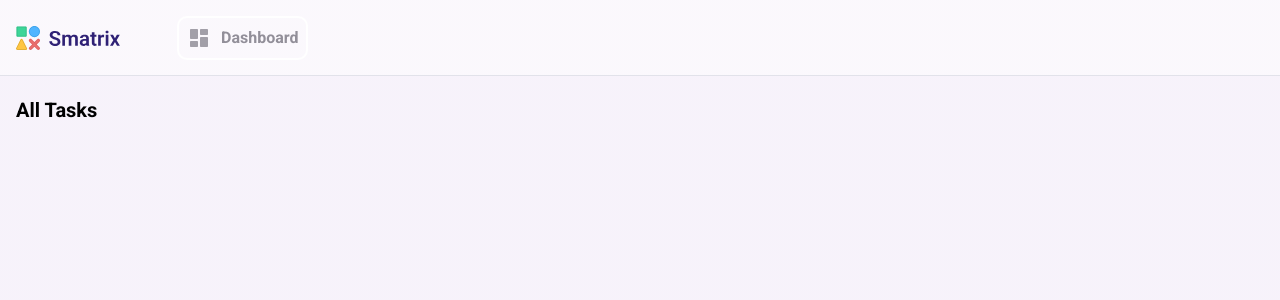
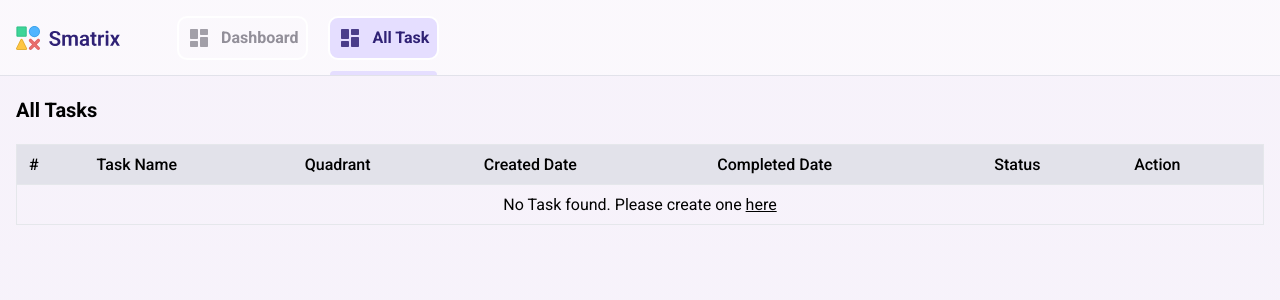
Before and after one commit to Yogeshraj/smatrix, a Next.js app: page /all-tasks in a window 1280 px wide. Shown: the top 300 px of the page. Built offline with nearby package versions, Linux system fonts and the light colour scheme.

Commit message:
temp commit

```diff
--- a/src/components/navbar/navbar.tsx
+++ b/src/components/navbar/navbar.tsx
@@ -27,7 +27,7 @@ const Navbar = () => {
               </div>
             </Link>
 
-            {/* <Link href='/all-tasks'>
+            <Link href='/all-tasks'>
               <div
                 className={`${
                   router?.route === "/all-tasks" ? "active" : ""
@@ -35,7 +35,7 @@ const Navbar = () => {
                 <TaskIcon />
                 <span className='pl-2.5 font-semibold'>All Task</span>
               </div>
-            </Link> */}
+            </Link>
           </div>
 
           {/* TODO: Login Menu */}
--- a/src/components/quadrants/Square.tsx
+++ b/src/components/quadrants/Square.tsx
@@ -24,7 +24,7 @@ const Square: FC<SquareProps> = ({
   return (
     <div
       className={`rounded-2xl bg-${color}-100 border border-${color}-400 p-2.5 min-h-[402px] ${
-        index === 4 ? `last-square bg-${color}` : ""
+        index === 4 ? `md:row-start-1 md:row-end-2 md:col-start-3 bg-${color}` : ""
       }`}>
       <div className='flex flex-col'>
         <div
@@ -37,7 +37,7 @@ const Square: FC<SquareProps> = ({
           <Droppable droppableId={boardTitle}>
             {(provided) => (
               <div
-                className='characters min-h-[347px]'
+                className='characters min-h-[347px] max-h-[347px] overflow-y-auto'
                 {...provided.droppableProps}
                 ref={provided.innerRef}>
                 {tasks?.map(({ id, title, completed }, index) => {
--- /dev/null
+++ b/src/components/table/Table.tsx
@@ -0,0 +1,106 @@
+import useStore from "@/store/store";
+import Link from "next/link";
+import React, { useEffect, useState } from "react";
+
+interface MyItem {
+  boardID: string;
+  boardName: string;
+  completed: boolean;
+  title: string;
+}
+
+const Table = () => {
+  const { allTasks, boards }: any = useStore();
+  const [tableAllTask, setTableAllTask] = useState([]);
+
+  useEffect(() => {
+    setTableAllTask(allTasks);
+  }, [allTasks]);
+
+  return (
+    <div>
+      <table className='w-full'>
+        <thead>
+          <tr className='border bg-medium-grey border-gray-200 transition-colors'>
+            <th className='h-10 px-3 text-left align-middle font-medium text-muted-foreground max-w-[120px]'>
+              #
+            </th>
+            <th className='h-10 px-3 text-left align-middle font-medium text-muted-foreground'>
+              Task Name
+            </th>
+            <th className='h-10 px-3 text-left align-middle font-medium text-muted-foreground'>
+              Quadrant
+            </th>
+            <th className='h-10 px-3 text-left align-middle font-medium text-muted-foreground'>
+              Created Date
+            </th>
+            <th className='h-10 px-3 text-left align-middle font-medium text-muted-foreground'>
+              Completed Date
+            </th>
+            <th className='h-10 px-3 text-left align-middle font-medium text-muted-foreground'>
+              Status
+            </th>
+            <th className='h-10 px-3 text-left align-middle font-medium text-muted-foreground'>
+              Action
+            </th>
+          </tr>
+        </thead>
+        <tbody>
+          {tableAllTask.length ? (
+            tableAllTask
+              .sort((a: MyItem, b: MyItem) => (a.title > b.title ? 1 : -1))
+              .map(
+                (
+                  { title, boardName, boardID, completed }: MyItem,
+                  index: number
+                ) => {
+                  let getboardInfo = boards.find((board: any) => {
+                    return board.boardID === boardID;
+                  });
+                  console.log(getboardInfo);
+
+                  return (
+                    <tr
+                      key={index}
+                      className='border border-gray-200 transition-colors hover:bg-half-white'>
+                      <td
+                        key={index}
+                        className='h-10 px-3 max-w-[120px] w-[10%]'>
+                        {`TASK-${index}`}
+                      </td>
+                      <td className='h-10 px-3 text-ellipsis overflow-hidden whitespace-nowrap max-w-[300px] w-[40%]'>
+                        <div className='flex space-x-2'>
+                          <div
+                            className={`inline-flex items-center rounded-md border px-2.5 py-0.5 text-xs font-semibold transition-colors focus:outline-none focus:ring-2 focus:ring-ring focus:ring-offset-2 text-foreground bg-${
+                              getboardInfo.boardColor ?? ""
+                            }-400`}>
+                            {boardName}
+                          </div>
+                          <span className='max-w-[500px] truncate'>
+                            {title}
+                          </span>
+                        </div>
+                      </td>
+                      <td className='h-10 px-3 w-[10%]'>{boardName}</td>
+                      <td className='h-10 px-3 w-[10%]'>26/04/2023</td>
+                      <td className='h-10 px-3 w-[10%]'>28/04/2023</td>
+                      <td className='h-10 px-3 w-[10%]'>
+                        {completed ? "Completed" : "In Progress"}
+                      </td>
+                      <td className='h-10 px-3 w-[10%]'>Icon</td>
+                    </tr>
+                  );
+                }
+              )
+          ) : (
+            <tr className='border border-gray-200 transition-colors hover:bg-half-white'>
+              <td colSpan={7} className='h-10 px-3 text-center w-full'>No Task found. Please create one <Link href='/' className="underline hover:text-gray-600">here</Link></td>
+            </tr>
+          )}
+        </tbody>
+      </table>
+    </div>
+  );
+};
+
+export default Table;
--- a/src/pages/all-tasks.tsx
+++ b/src/pages/all-tasks.tsx
@@ -1,40 +1,10 @@
-import useStore from "@/store/store";
-import React, { useEffect, useState } from "react";
-
+import Table from "@/components/table/Table";
 const Alltasks = () => {
-  const { mainData, boards }: any = useStore();
-
-  // TODO: Define props as proper StateProperties
-  const [tasks, setTasks] = useState<string[]>([]);
-
-  useEffect(() => {
-    boards.length > 0 && boards?.map((data: any) => {
-      setTasks((prevState) => [...prevState, mainData[data]]);
-    });
-  // eslint-disable-next-line react-hooks/exhaustive-deps
-  }, []);
-
   return (
     <div className='container'>
       <div className='py-5'>
         <div className='text-xl font-bold mb-5'>All Tasks</div>
-        {tasks.length > 0 &&
-          tasks.map((task: any, index: number) => {
-            return (
-              <React.Fragment key={index}>
-                {task?.map((data: any) => {
-                  return (
-                    <div
-                      key={data.id}
-                      className='rounded-md border-white border-2 bg-half-white p-2 my-2.5 flex justify-between'
-                      title={data.boardName}>
-                      {data.title}
-                    </div>
-                  );
-                })}
-              </React.Fragment>
-            );
-          })}
+        <Table />
       </div>
     </div>
   );
--- a/src/pages/index.tsx
+++ b/src/pages/index.tsx
@@ -3,7 +3,7 @@ import SnackbarLayout from "@/components/snackbar/SnackbarLayout";
 import useStore from "@/store/store";
 
 export default function Home() {
-  const { mainData, deleteTask, snackbar, resetSnackbar, updateData, boards }: any = useStore();
+  const { mainData, deleteTask, snackbar, resetSnackbar, updateData, boards, updateDeletedAllTasks, allTasks }: any = useStore();
 
   if (!mainData) {
     return "Loading";
@@ -17,6 +17,8 @@ export default function Home() {
           deleteTask={deleteTask}
           updateData={updateData}
           boards={boards}
+          updateDeletedAllTasks={updateDeletedAllTasks}
+          allTasks={allTasks}
         />
       </div>
       <SnackbarLayout snackbarProperties={snackbar} resetSnackbar={resetSnackbar} />
--- a/src/store/store.ts
+++ b/src/store/store.ts
@@ -40,6 +40,7 @@ const useStore = create(
       ],
 
       mainData: [],
+      allTasks: [],
       snackbar: {
         show: false,
         content: "",
@@ -52,6 +53,23 @@ const useStore = create(
         );
         const result = await data.json();
         console.log(result);
+      },
+
+      updateAllTasks: (task: any) => {
+        set((state: any) => ({
+          ...state,
+          allTasks: [
+            ...state.allTasks,
+            task
+          ],
+        }));
+      },
+
+      updateDeletedAllTasks: (task: any) => {
+        set((state: any) => ({
+          ...state,
+          allTasks: task,
+        }));
       },
 
       updateData: (task: any) => {
--- a/src/styles/globals.css
+++ b/src/styles/globals.css
@@ -118,8 +118,3 @@ body {
 .switch input[type=radio]:not(:checked), .switch input[type=radio]:checked {
   display: none;
 }
-.last-square {
-  grid-row-start: 1;
-  grid-row-end: 2;
-  grid-column-start: 3;
-}
--- a/tailwind.config.js
+++ b/tailwind.config.js
@@ -15,10 +15,12 @@ module.exports = {
       colors: {
         purple: "#E5DEFF",
         grey: "#928F99",
+        "medium-grey": "#E2E2EA",
         "meteorite-blue": "#2F2175",
         "half-white": "#ffffff80",
         "half-purple": "#5e52a724",
         "half-black": '#0D0533',
+
         green: {
           100: "#E8FFEF",
           400: "#6BFCBB",
```
Also changed, not shown: src/components/quadrants/Quadrants.tsx (+15 -5 lines), src/components/sidebar/InputForm.tsx (+7 -23 lines), src/utils/getBoardName.ts (added, +38 -0 lines).
